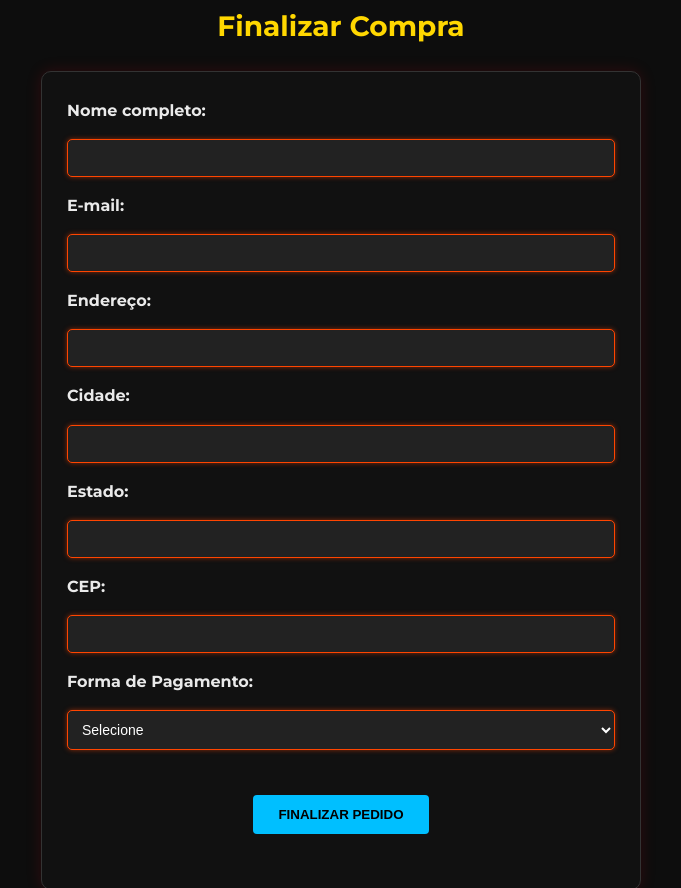
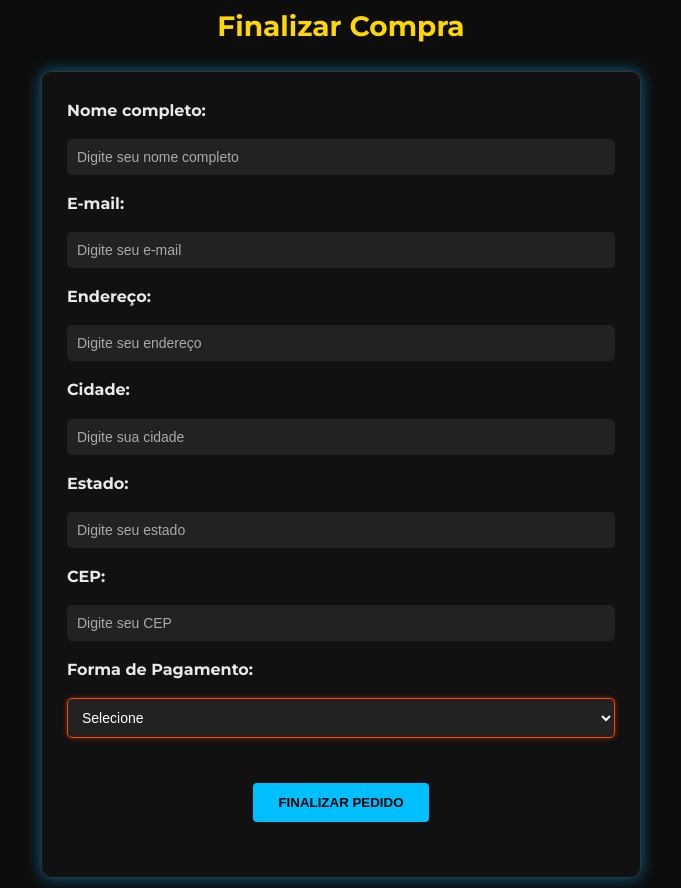
Before and after one commit to LuizFelipe-TINF/starkArmor, a plain HTML site: page html/formulario.html in a window 1280 px wide. Shown: the part 426-1314 px from the top of the page, without its empty margins (299-980 px from the left). Drawn offline with Linux system fonts and the light colour scheme; a web font is replaced by a local one.

Commit message:
Add files via upload

```diff
--- a/css/form.css
+++ b/css/form.css
@@ -554,7 +554,7 @@ img {
   border: 1px solid #333;
   max-width: 600px;
   margin: 0 auto 60px auto;
-  box-shadow: 0 0 15px rgba(184, 0, 21, 0.2);
+  box-shadow: 0 0 15px rgba(0, 191, 255, 0.5);
 }
 
 .formulario-compra label {
--- a/html/formulario.html
+++ b/html/formulario.html
@@ -46,25 +46,25 @@
 
 <form class="formulario-compra" action="../html/equipe.html" method="get">
   <label for="nome">Nome completo:</label>
-  <input type="text" id="nome" name="nome" required>
+  <input type="text" id="nome" name="nome" required placeholder="Digite seu nome completo">
 
   <label for="email">E-mail:</label>
-  <input type="email" id="email" name="email" required>
+  <input type="email" id="email" name="email" required placeholder="Digite seu e-mail">
 
   <label for="endereco">Endereço:</label>
-  <input type="text" id="endereco" name="endereco" required>
+  <input type="text" id="endereco" name="endereco" required placeholder="Digite seu endereço">
 
   <label for="cidade">Cidade:</label>
-  <input type="text" id="cidade" name="cidade" required>
+  <input type="text" id="cidade" name="cidade" required placeholder="Digite sua cidade">
 
   <label for="estado">Estado:</label>
-  <input type="text" id="estado" name="estado" required>
+  <input type="text" id="estado" name="estado" required placeholder="Digite seu estado">
 
   <label for="cep">CEP:</label>
-  <input type="text" id="cep" name="cep" required>
+  <input type="text" id="cep" name="cep" required placeholder="Digite seu CEP">
 
   <label for="pagamento">Forma de Pagamento:</label>
-  <select id="pagamento" name="pagamento" required>
+  <select id="pagamento" name="pagamento" required placeholder="Selecione a forma de pagamento">
     <option value="" disabled selected>Selecione</option>
     <option value="pix">PIX</option>
     <option value="boleto">Boleto</option>
```
Also changed, not shown: imgEQUIPE/otavinho.jpg (added).
